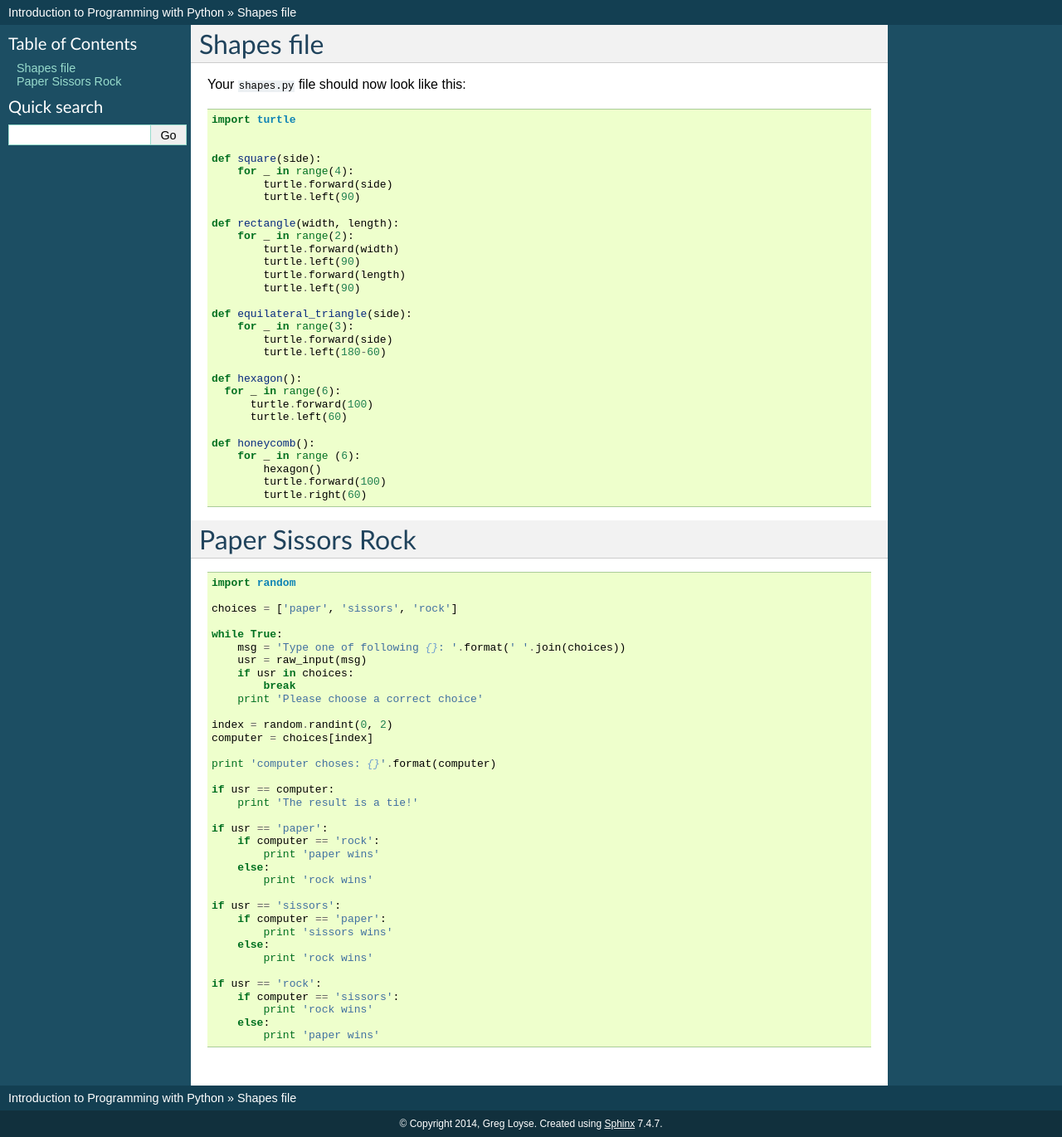
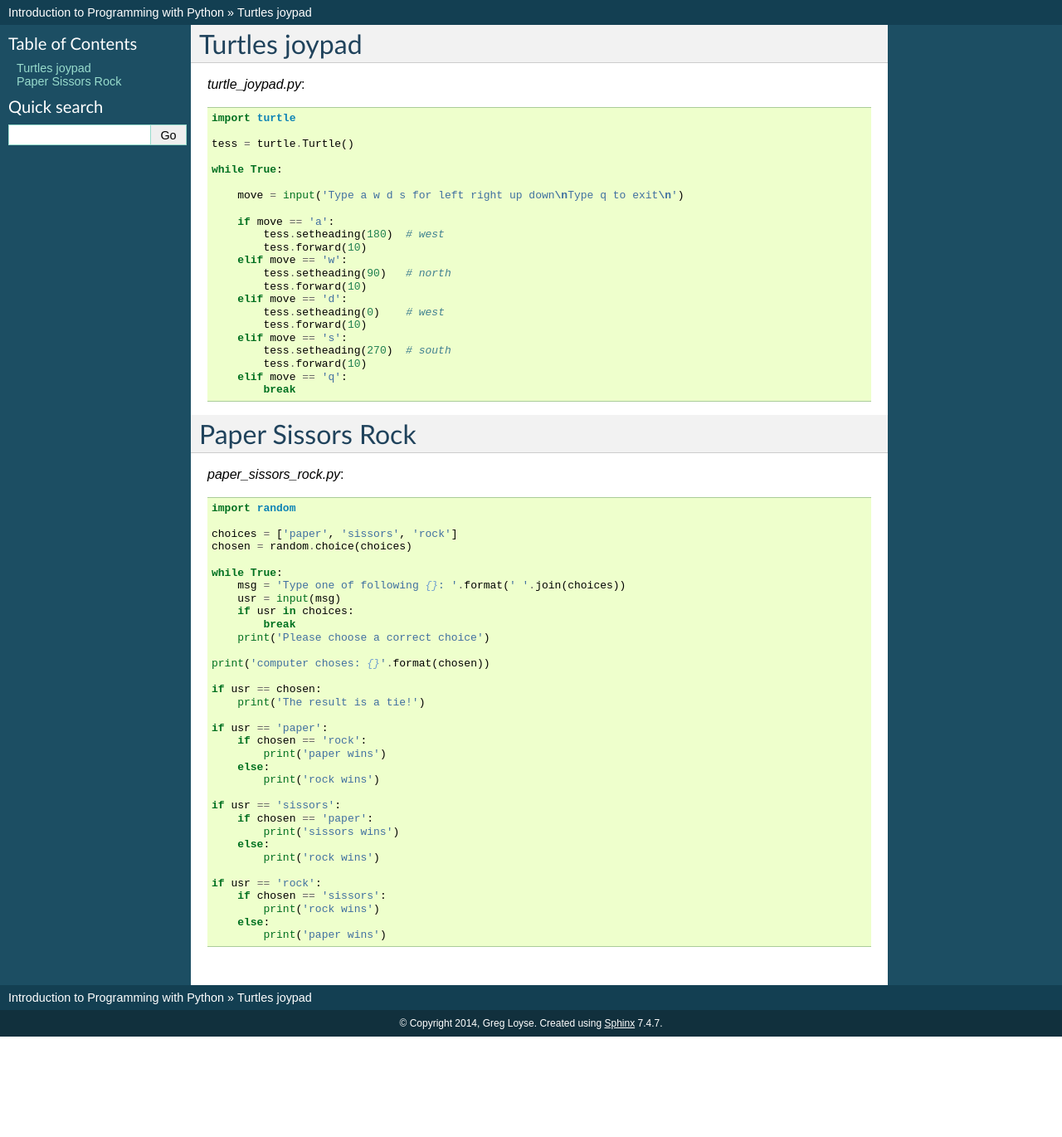
Before and after one commit to gu-lseg/intro-to-programming, a Sphinx documentation site: the page built from source/flow_control_solutions.rst, in a window 1280 px wide. Shown: the whole page at 83% size. Built offline with Sphinx 7.4.7, drawn with Linux system fonts in a browser that asks for light colours; after the commit the page ends 1249 px from its top, so only the background shows below that.

```diff
--- a/source/flow_control_solutions.rst
+++ b/source/flow_control_solutions.rst
@@ -1,80 +1,68 @@
-Shapes file
-===========
+Turtles joypad
+==============
 
-Your ``shapes.py`` file should now look like this:
-
-::
+`turtle_joypad.py`::
 
     import turtle
 
+    tess = turtle.Turtle()
 
-    def square(side):
-        for _ in range(4):
-            turtle.forward(side)
-            turtle.left(90)
+    while True:
 
-    def rectangle(width, length):
-        for _ in range(2):
-            turtle.forward(width)
-            turtle.left(90)
-            turtle.forward(length)
-            turtle.left(90)
+        move = input('Type a w d s for left right up down\nType q to exit\n')
 
-    def equilateral_triangle(side):
-        for _ in range(3):
-            turtle.forward(side)
-            turtle.left(180-60)
-
-    def hexagon():
-      for _ in range(6):
-          turtle.forward(100)
-          turtle.left(60)
-
-    def honeycomb():
-        for _ in range (6):
-            hexagon()
-            turtle.forward(100)
-            turtle.right(60)
+        if move == 'a':
+            tess.setheading(180)  # west
+            tess.forward(10)
+        elif move == 'w':
+            tess.setheading(90)   # north
+            tess.forward(10)
+        elif move == 'd':
+            tess.setheading(0)    # west
+            tess.forward(10)
+        elif move == 's':
+            tess.setheading(270)  # south
+            tess.forward(10)
+        elif move == 'q':
+            break
 
 
 Paper Sissors Rock
 ==================
 
-::
+`paper_sissors_rock.py`::
 
     import random
 
     choices = ['paper', 'sissors', 'rock']
+    chosen = random.choice(choices)
 
     while True:
         msg = 'Type one of following {}: '.format(' '.join(choices))
-        usr = raw_input(msg)
+        usr = input(msg)
         if usr in choices:
             break
-        print 'Please choose a correct choice'
+        print('Please choose a correct choice')
 
-    index = random.randint(0, 2)
-    computer = choices[index]
+    print('computer choses: {}'.format(chosen))
 
-    print 'computer choses: {}'.format(computer)
-
-    if usr == computer:
-        print 'The result is a tie!'
+    if usr == chosen:
+        print('The result is a tie!')
 
     if usr == 'paper':
-        if computer == 'rock':
-            print 'paper wins'
+        if chosen == 'rock':
+            print('paper wins')
         else:
-            print 'rock wins'
+            print('rock wins')
 
     if usr == 'sissors':
-        if computer == 'paper':
-            print 'sissors wins'
+        if chosen == 'paper':
+            print('sissors wins')
         else:
-            print 'rock wins'
+            print('rock wins')
 
     if usr == 'rock':
-        if computer == 'sissors':
-            print 'rock wins'
+        if chosen == 'sissors':
+            print('rock wins')
         else:
-            print 'paper wins'
+            print('paper wins')
--- /dev/null
+++ b/source/paper_sissors_rock.py
@@ -0,0 +1,34 @@
+import random
+
+choices = ['paper', 'sissors', 'rock']
+chosen = random.choice(choices)
+
+while True:
+    msg = 'Type one of following {}: '.format(' '.join(choices))
+    usr = input(msg)
+    if usr in choices:
+        break
+    print('Please choose a correct choice')
+
+print('computer choses: {}'.format(chosen))
+
+if usr == chosen:
+    print('The result is a tie!')
+
+if usr == 'paper':
+    if chosen == 'rock':
+        print('paper wins')
+    else:
+        print('rock wins')
+
+if usr == 'sissors':
+    if chosen == 'paper':
+        print('sissors wins')
+    else:
+        print('rock wins')
+
+if usr == 'rock':
+    if chosen == 'sissors':
+        print('rock wins')
+    else:
+        print('paper wins')
--- /dev/null
+++ b/source/turtle_joypad.py
@@ -0,0 +1,22 @@
+import turtle
+
+tess = turtle.Turtle()
+
+while True:
+
+    move = input('Type a w d s for left right up down\nType q to exit\n')
+
+    if move == 'a':
+        tess.setheading(180)  # west
+        tess.forward(10)
+    elif move == 'w':
+        tess.setheading(90)   # north
+        tess.forward(10)
+    elif move == 'd':
+        tess.setheading(0)    # west
+        tess.forward(10)
+    elif move == 's':
+        tess.setheading(270)  # south
+        tess.forward(10)
+    elif move == 'q':
+        break
```
Also changed, not shown: source/flow_control.rst (+44 -5 lines), source/loops.rst (+4 -15 lines), source/loops_solutions.rst (added, +37 -0 lines).
